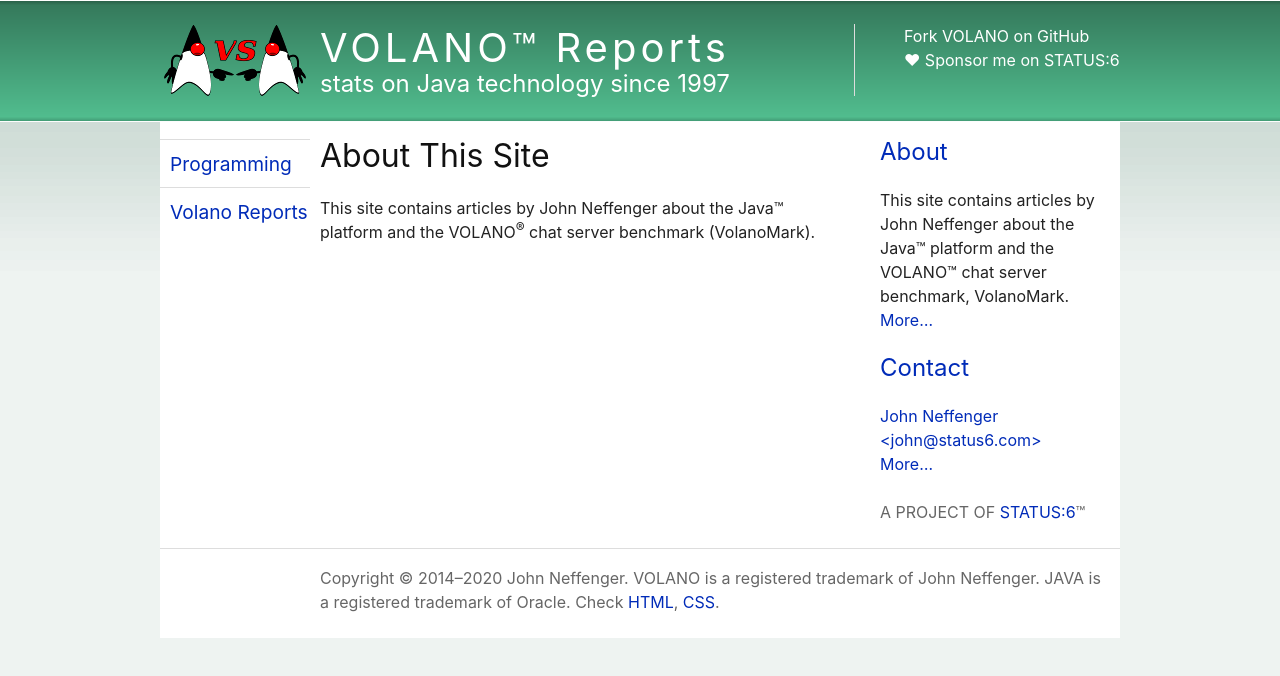
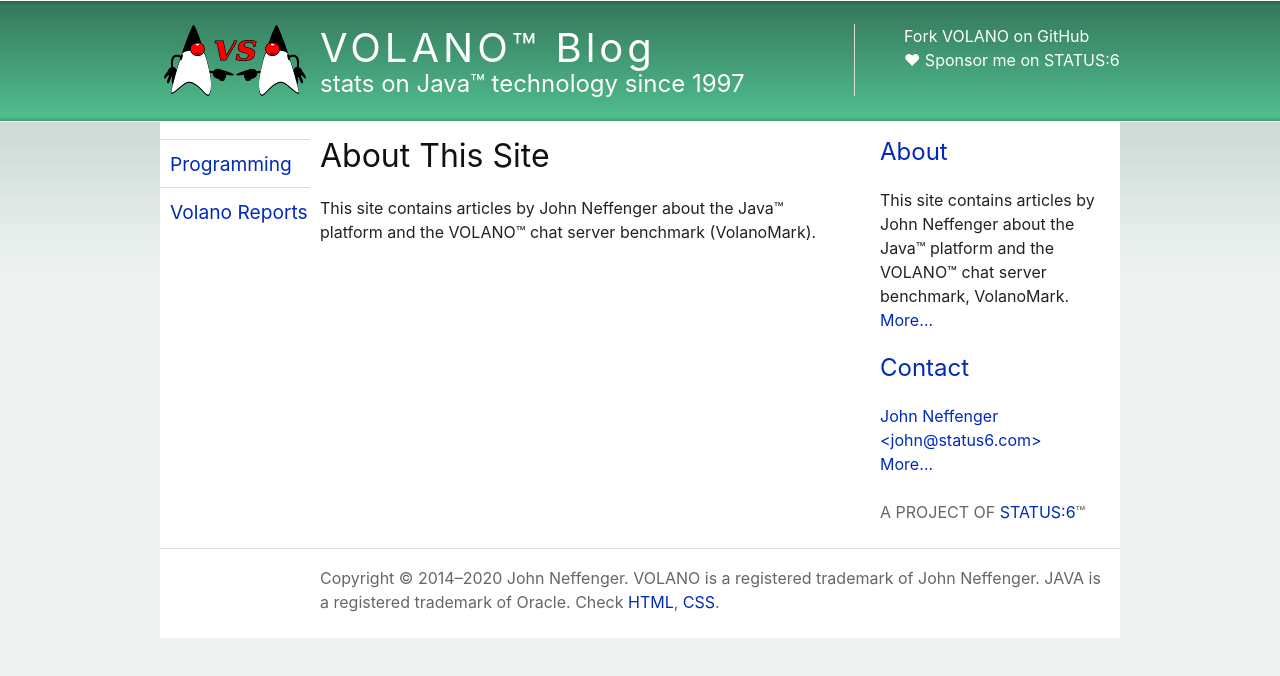
Before and after one commit to jgneff/www-volano-report, a plain HTML site: page docs/about.html in a window 1280 px wide. Drawn offline with Linux system fonts and the light colour scheme.

Commit message:
Restore site name and slogan to original values
Also, correct trademark usage.

```diff
--- a/docs/about.html
+++ b/docs/about.html
@@ -15,8 +15,8 @@
 <div id="header">
 <div id="site-logo" class="span-4"><a href="index.html"><img src="images/site-logo.png" alt="[Logo]" width="150" height="100"></a></div>
 <div id="site-info" class="prepend-top span-13 colborder">
-<div id="site-name"><a href="index.html"><span class="expand">VOLANO™ Reports</span></a></div>
-<div id="site-slogan">stats on Java technology since 1997</div>
+<div id="site-name"><a href="index.html"><span class="expand">VOLANO™ Blog</span></a></div>
+<div id="site-slogan">stats on Java™ technology since 1997</div>
 </div>
 <div id="site-links" class="prepend-top span-6">
 <ul>
@@ -34,7 +34,7 @@
 </div>
 <div id="article" class="append-bottom span-13 append-1">
 <h1>About This Site</h1>
-<p>This site contains articles by John Neffenger about the Java™ platform and the VOLANO<sup>®</sup> chat server benchmark (VolanoMark).</p>
+<p>This site contains articles by John Neffenger about the Java™ platform and the VOLANO™ chat server benchmark (VolanoMark).</p>
 </div>
 <div id="aside" class="span-6">
 <div class="aside-heading"><a href="about.html">About</a></div>
```
Also changed, not shown: blueprint.html (+2 -2 lines), docs/contact.html (+2 -2 lines), docs/index.html (+2 -2 lines), docs/programming.html (+2 -2 lines), docs/reports.html (+3 -3 lines), docs/template.html (+2 -2 lines), src/about.html (+1 -1 lines), src/reports.html (+1 -1 lines).
